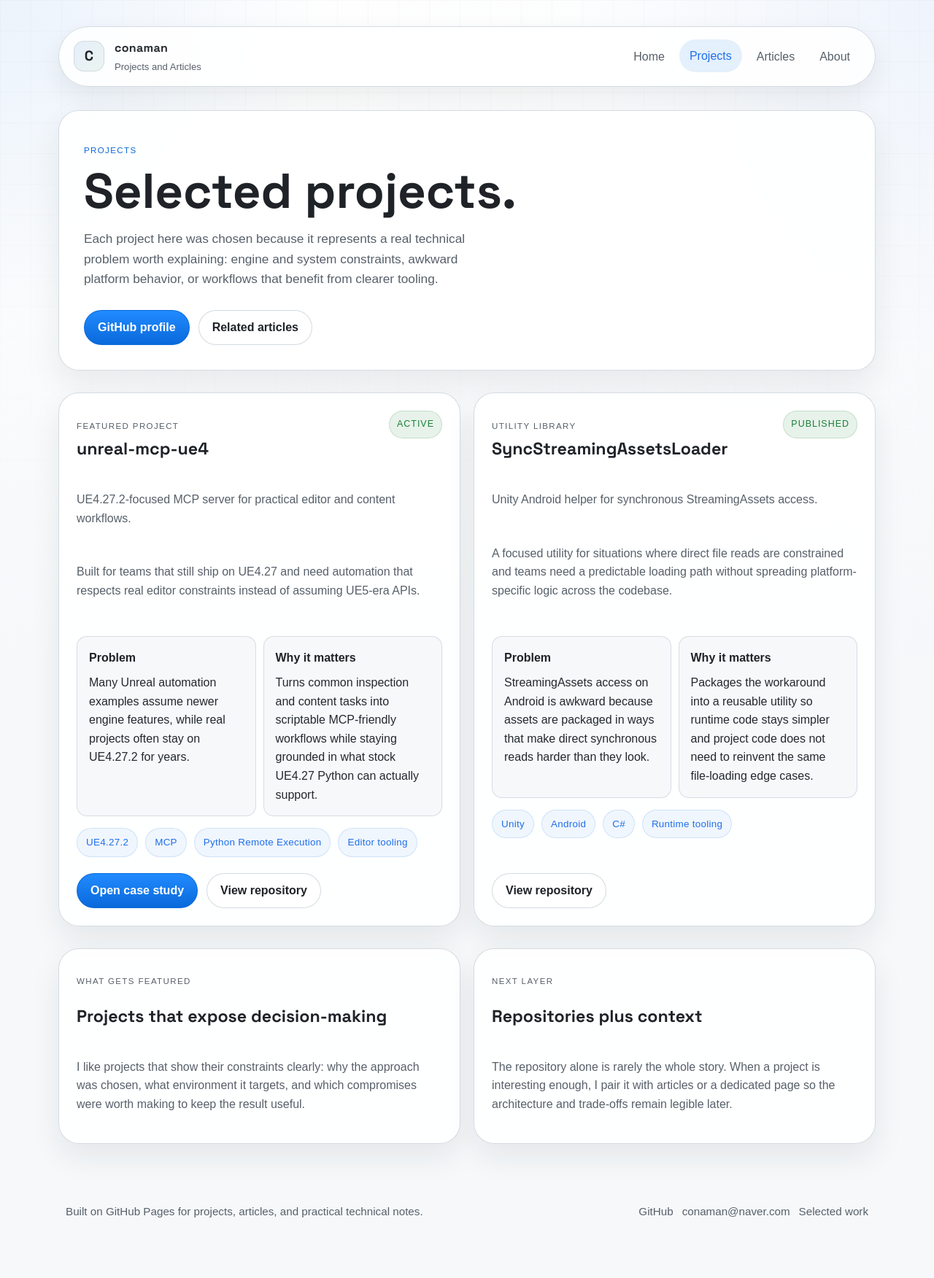
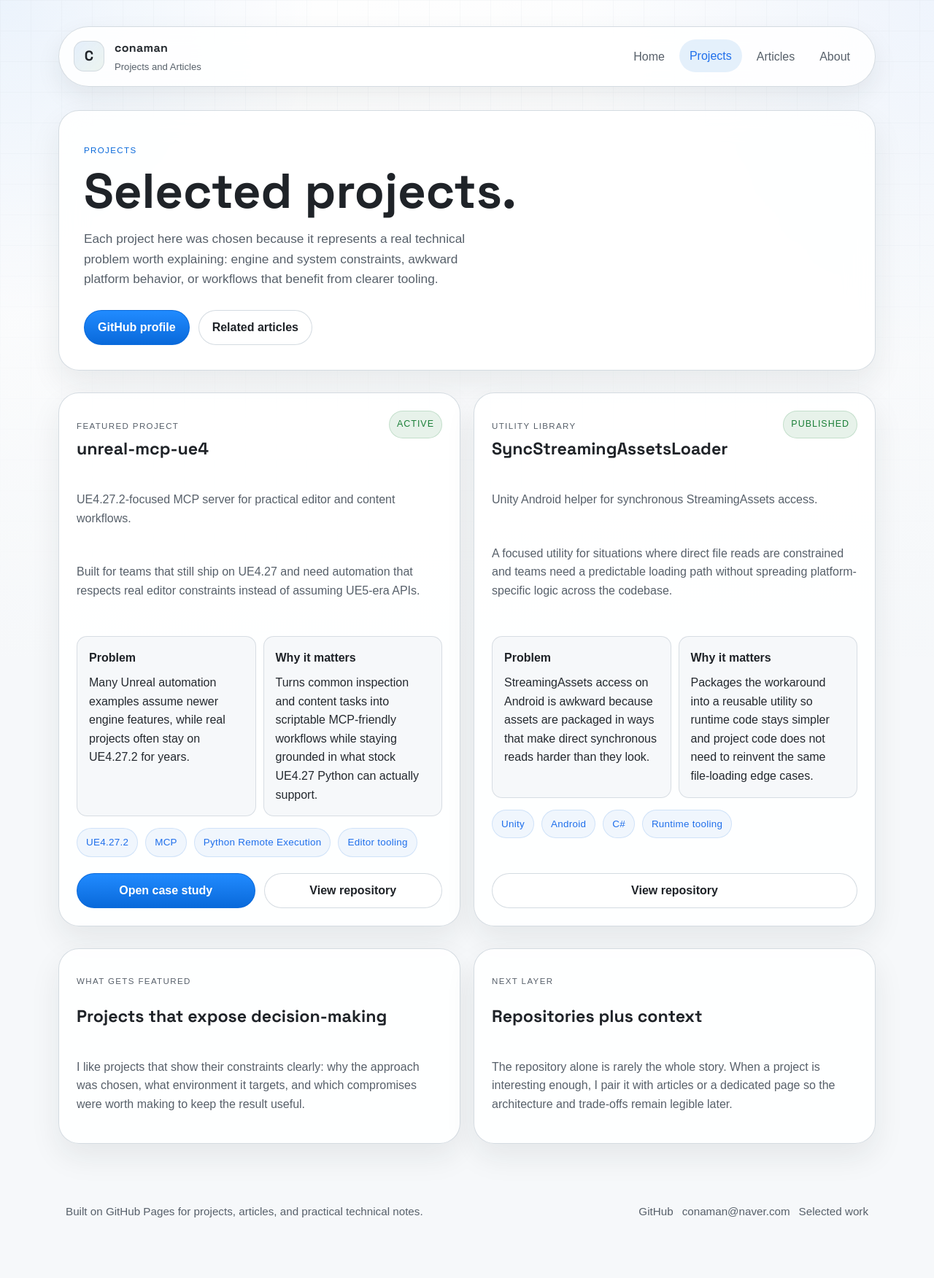
Before and after one commit to conaman/conaman.github.io, a Jekyll site: the page built from projects.html, in a window 1280 px wide. Shown: the whole page at 73% size. Built offline with Jekyll 4.4.1, drawn with Linux system fonts in a browser that asks for light colours; some web fonts are replaced.

Commit message:
Align project card action buttons

```diff
--- a/assets/css/site.css
+++ b/assets/css/site.css
@@ -778,10 +778,11 @@ img {
 .project-card .card-links {
   margin-top: auto;
   padding-top: 6px;
+  align-items: stretch;
 }
 
 .project-card .card-links .button {
-  flex: 0 0 auto;
+  flex: 1 1 220px;
 }
 
 .info-list li {
```
